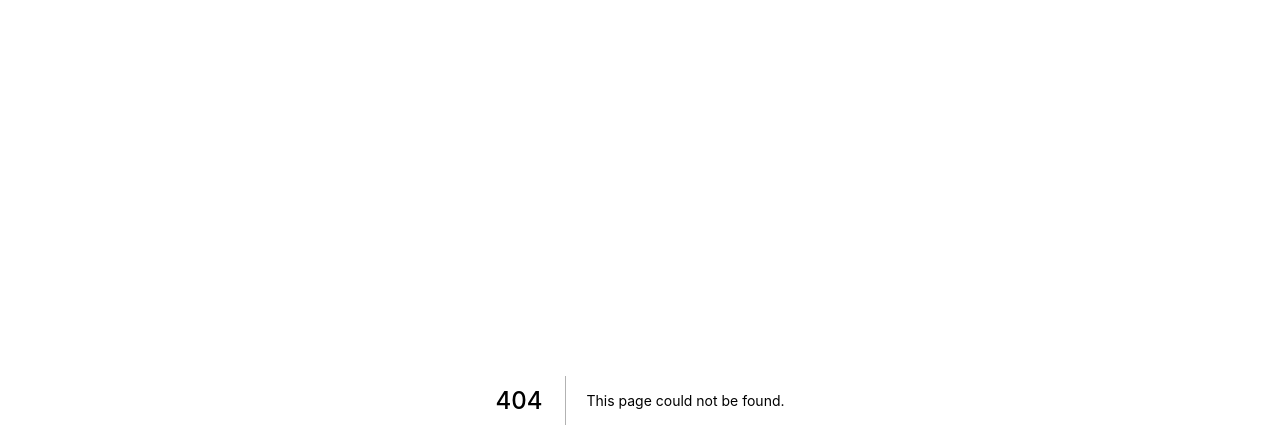
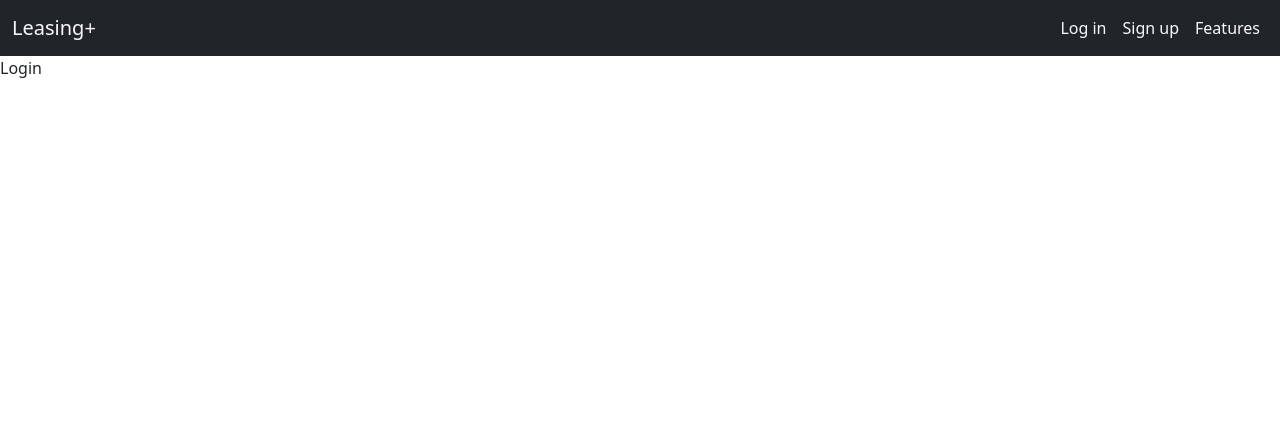
Before and after one commit to Nick-Cho/LeasingPlus, a Next.js app in the folder client/: page /login in a window 1280 px wide. Before the commit this address had no page. Shown: the top 448 px of the page. Built offline with nearby package versions, Linux system fonts and the light colour scheme.

Commit message:
More file setup. Base Navbar created

```diff
--- /dev/null
+++ b/client/components/Nav.js
@@ -0,0 +1,28 @@
+import Link from "next/link"
+
+function Nav() {
+  return (
+    <nav class="navbar navbar-expand-lg navbar-light bg-dark">
+      <div class="container-fluid">
+        <a class="navbar-brand text-light">Leasing+</a>
+
+        <div class="collapse navbar-collapse justify-content-end" id="navbarNav">
+          <ul class="navbar-nav">
+            <Link class="nav-item" href="/login">
+              <a class="nav-link text-light" aria-current="page">Log in</a>
+            </Link>
+            <Link class="nav-item" href="/sign-up">
+              <a class="nav-link text-light" >Sign up</a>
+            </Link>
+            <Link class="nav-item" href="/features">
+              <a class="nav-link text-light" >Features</a>
+            </Link>
+
+          </ul>
+        </div>
+      </div>
+    </nav>
+  )
+}
+
+export default Nav
--- /dev/null
+++ b/client/pages/_app.js
@@ -0,0 +1,13 @@
+import "bootstrap/dist/css/bootstrap.min.css"
+import Nav from '../components/Nav'
+function MyApp({ Component, pageProps }) {
+  return(
+    <>
+      <Nav/>
+      <Component {...pageProps} />
+    </>
+  )
+}
+
+
+export default MyApp
--- /dev/null
+++ b/client/pages/login.js
@@ -0,0 +1,9 @@
+
+
+function Login() {
+  return (
+    <div>Login</div>
+  )
+}
+
+export default Login
```
Also changed, not shown: client/pages/index.js (+16 -0 lines), client/pages/sign-up.js (added, +9 -0 lines), 1 other file (tests, documents, lock files or other folders).
